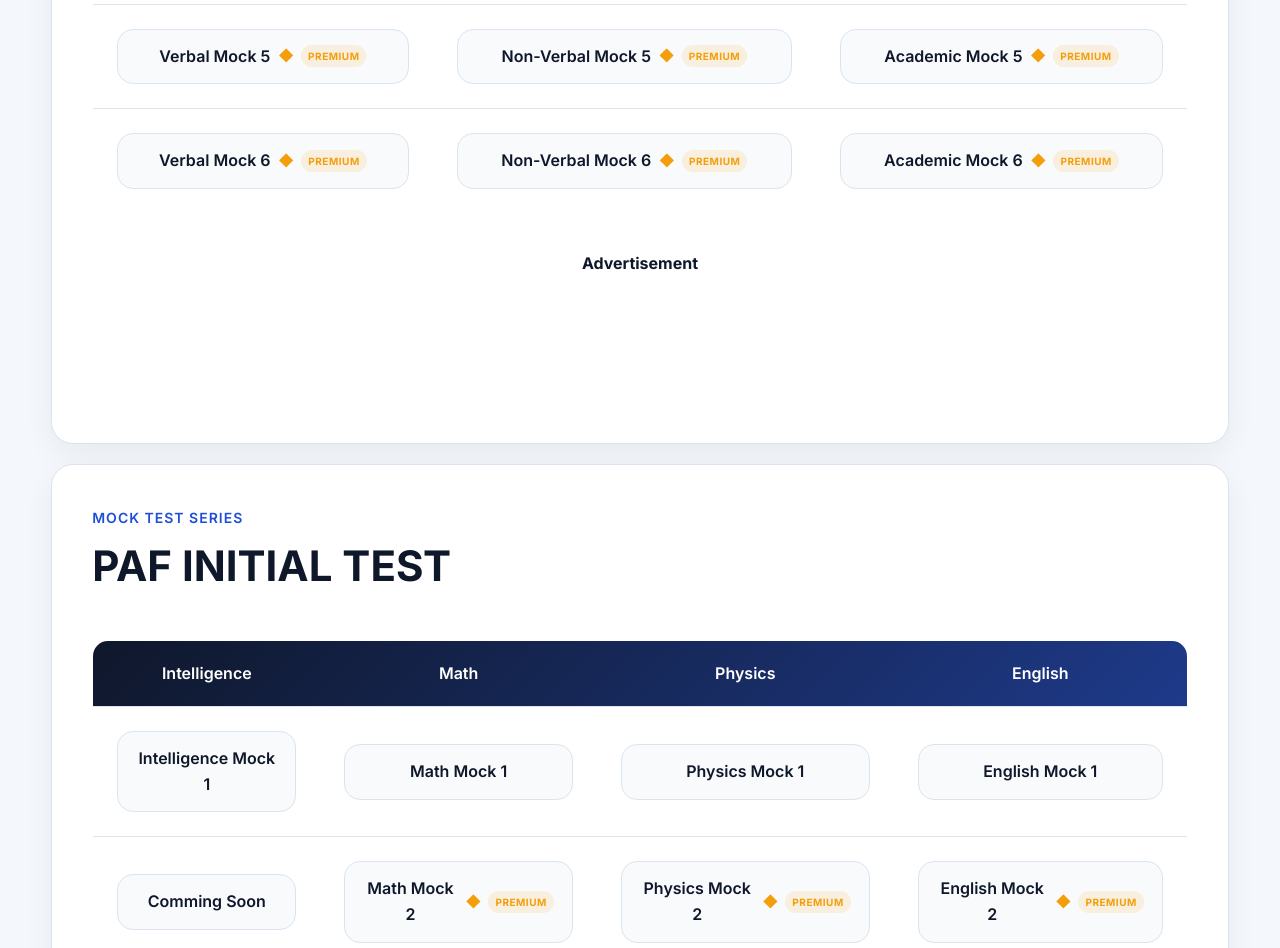
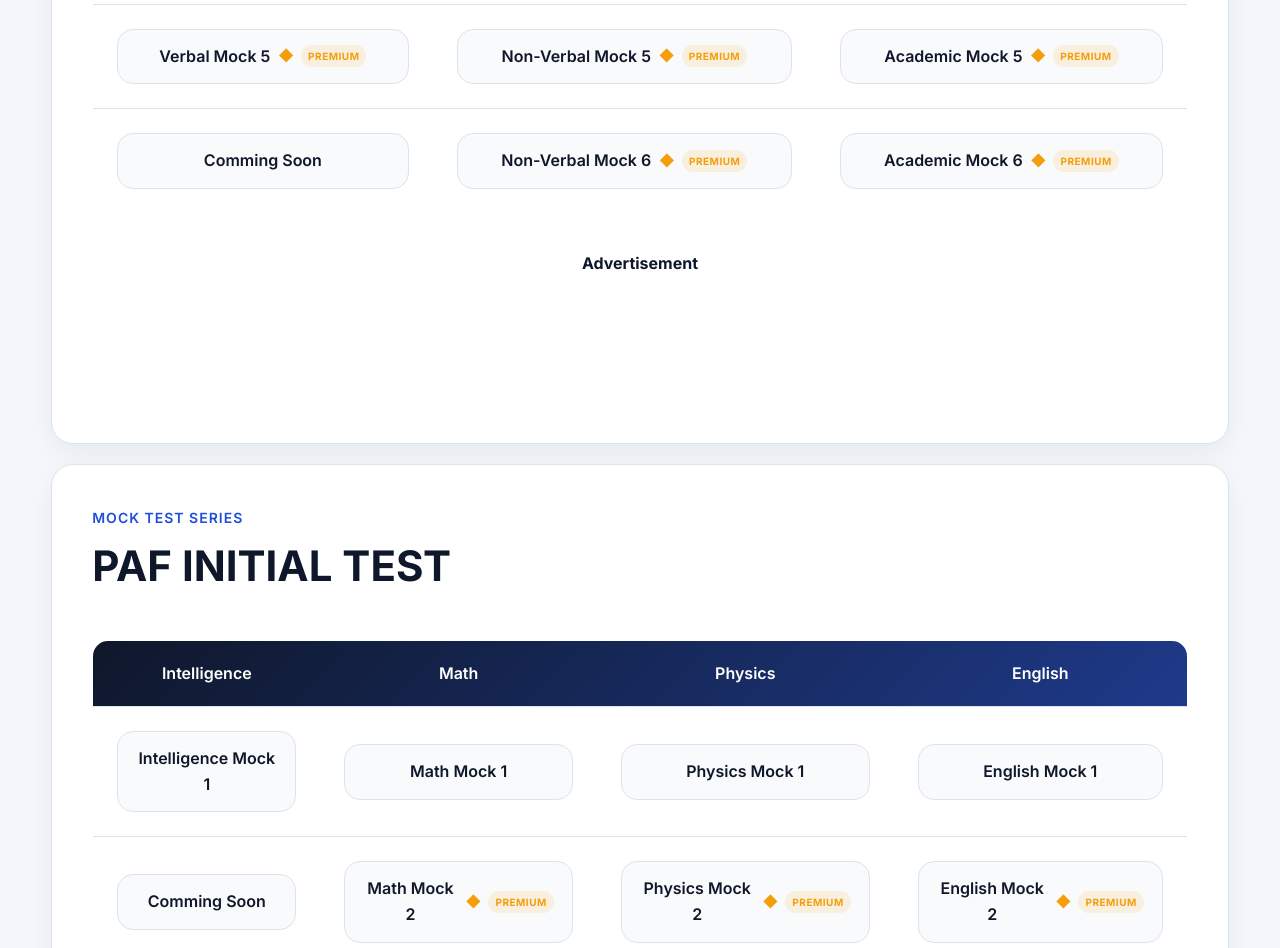
Before and after one commit to examitics/examitics, a React (Vite) app: page /mock in a window 1280 px wide. Shown: the part 1320-2268 px from the top of the page. Built offline with nearby package versions, Linux system fonts and the light colour scheme; no server answers.

Commit message:
Remove incomplete verbal mock set 6 button

```diff
--- a/src/components/mock/pmamocktable.jsx
+++ b/src/components/mock/pmamocktable.jsx
@@ -252,13 +252,9 @@ const MockTable = ({ examCode }) => {
               <button
                 type="button"
                 className="mock-table-btn mock-premium-btn"
-                onClick={() => handlePremiumClick("/mock/verbal/set6")}
+                disabled
               >
-                <span>Verbal Mock 6</span>
-                <span className="mock-premium-diamond">◆</span>
-                {!isPremium && (
-                  <span className="mock-premium-label">PREMIUM</span>
-                )}
+                <span>Comming Soon</span>
               </button>
             </td>
 
```
